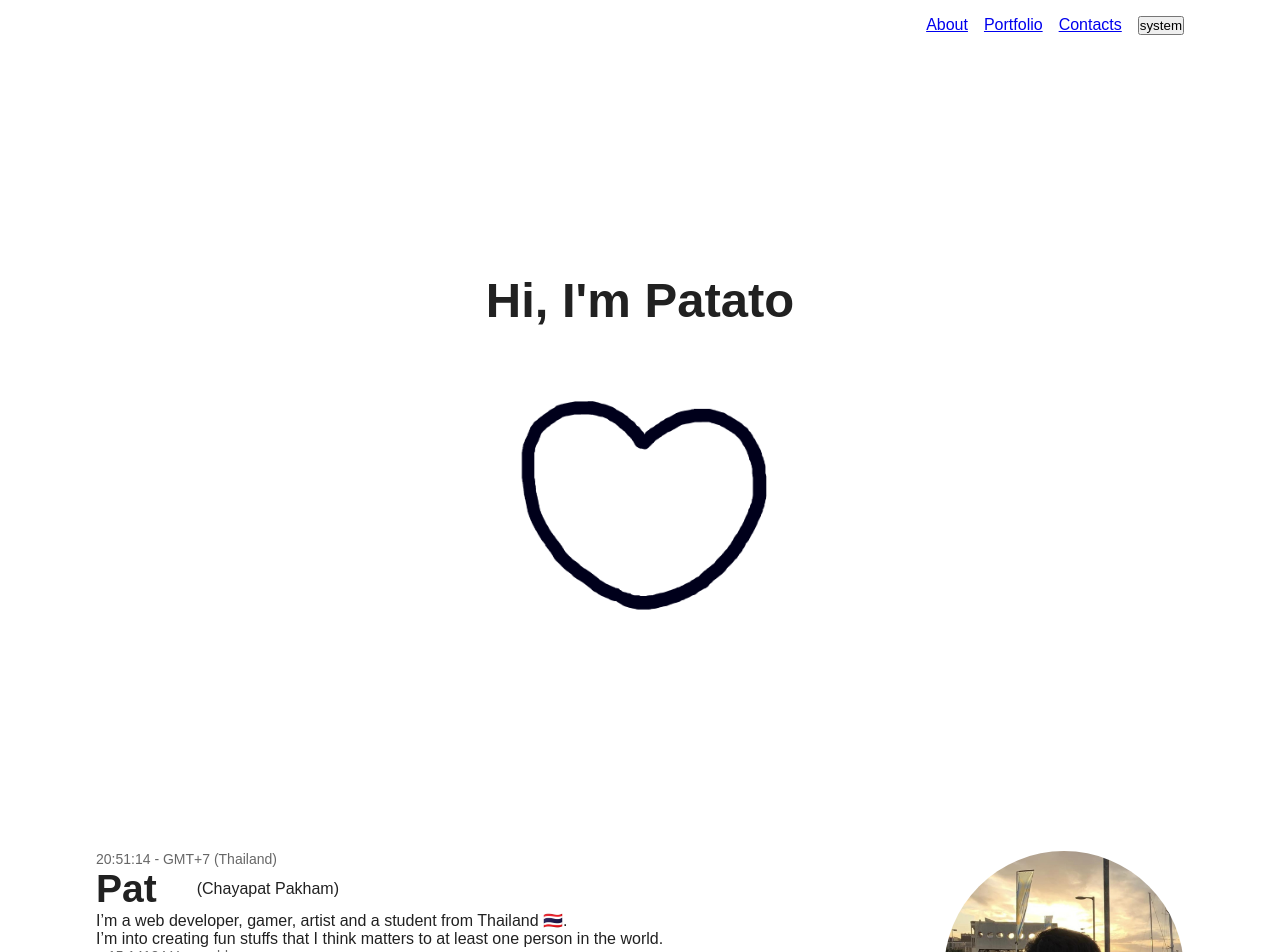
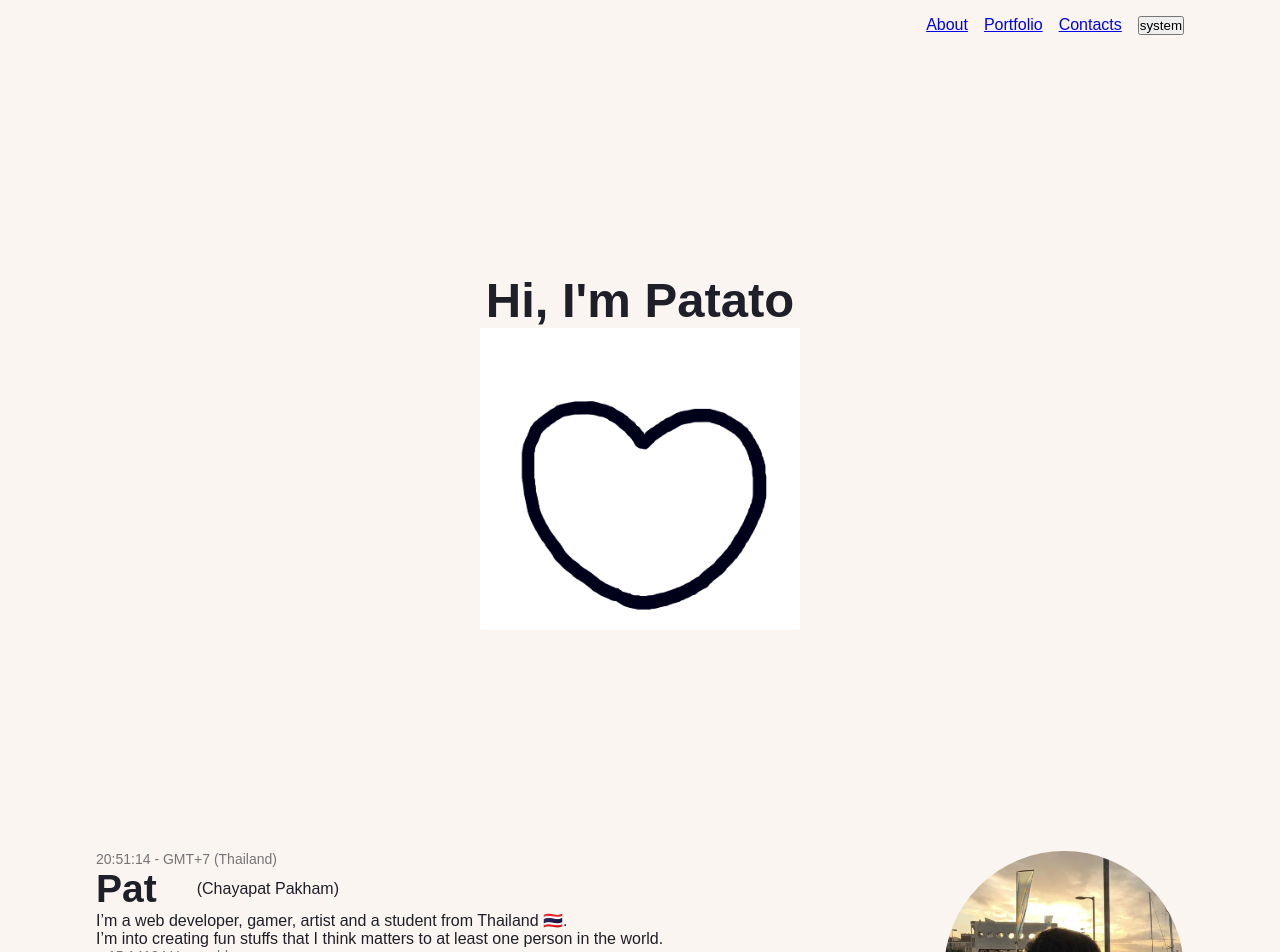
Before and after one commit to PatatoBit/portfolio, a Next.js app: page / in a window 1280 px wide. Shown: the top 952 px of the page. Built offline with nearby package versions, Linux system fonts and the light colour scheme; a web font is replaced by a local one.

Commit message:
:sparkles: Completed theme switching

```diff
--- a/next.config.js
+++ b/next.config.js
@@ -1,4 +1,10 @@
 /** @type {import('next').NextConfig} */
-const nextConfig = {}
+const path = require('path')
 
-module.exports = nextConfig
+module.exports = {
+	sassOptions: {
+
+		includePaths: [path.join(__dirname, 'styles')],
+		// prependData: `@import "@/styles/variables.scss";`,
+	},
+}
--- a/src/app/globals.scss
+++ b/src/app/globals.scss
@@ -1,3 +1,5 @@
+@import "../styles/variables";
+
 *,
 *::before,
 *::after {
@@ -8,7 +10,8 @@
 
 html,
 body {
-  color: #212121;
+  background-color: var(--background);
+  color: var(--foreground);
 }
 
 h1 {
@@ -32,7 +35,8 @@ p {
 
 .sub {
   font-size: 14px;
-  color: rgba(0, 0, 0, 0.6);
+  color: var(--foreground);
+  opacity: 0.6;
 }
 
 .center {
--- a/src/app/layout.tsx
+++ b/src/app/layout.tsx
@@ -1,5 +1,6 @@
 import Navbar from "@/components/Navbar";
 import "./globals.scss";
+import "../styles/variables.scss";
 import type { Metadata } from "next";
 import { IBM_Plex_Sans_Thai_Looped } from "next/font/google";
 import { Providers } from "./providers";
--- a/src/components/ThemeSelector.tsx
+++ b/src/components/ThemeSelector.tsx
@@ -3,6 +3,8 @@
 import { Listbox } from "@headlessui/react";
 import { useTheme } from "next-themes";
 import { useState, useEffect } from "react";
+
+import styles from "./components.module.scss";
 
 const themes = [
   {
@@ -34,7 +36,7 @@ function ThemeSelector() {
         <div>Empty</div>
       )}
 
-      <Listbox.Options>
+      <Listbox.Options className={styles.themeList}>
         {themes.map((theme) => (
           <Listbox.Option key={theme.id} value={theme.id}>
             {theme.label}
--- a/src/styles/_variables.scss
+++ /dev/null
@@ -1,2 +0,0 @@
-$text: #212121;
-$background: #faf5f0;
--- /dev/null
+++ b/src/styles/variables.scss
@@ -0,0 +1,10 @@
+// styles/variables.scss
+:root {
+  --background: #faf5f0;
+  --foreground: #1f1f29;
+}
+
+[data-theme="dark"] {
+  --background: #1f1f29;
+  --foreground: #faf5f0;
+}
--- a/tsconfig.json
+++ b/tsconfig.json
@@ -19,7 +19,8 @@
       }
     ],
     "paths": {
-      "@/*": ["./src/*"]
+      "@/*": ["./src/*"],
+
     }
   },
   "include": ["next-env.d.ts", "**/*.ts", "**/*.tsx", ".next/types/**/*.ts"],
```
